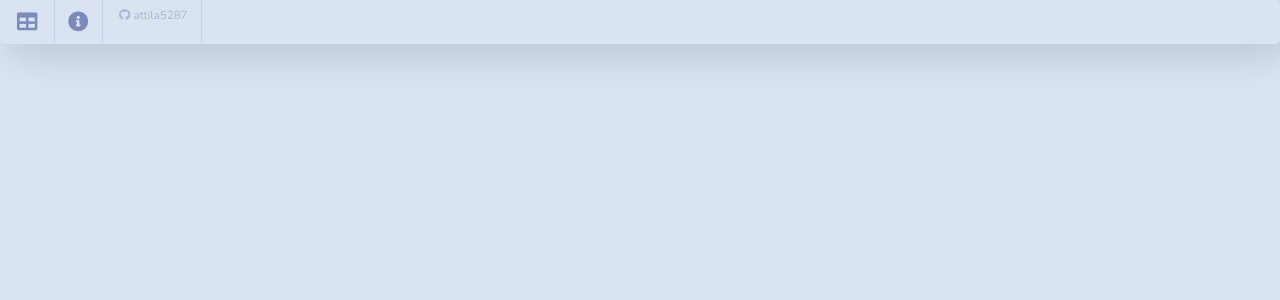
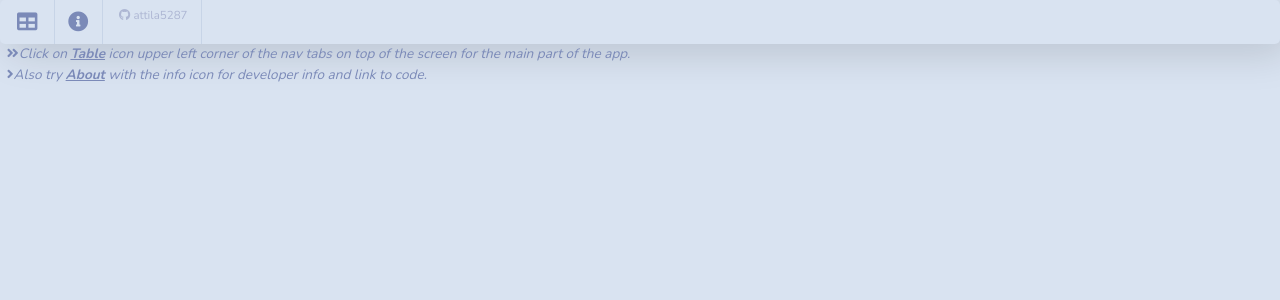
Before and after one commit to attila5287/reactemployee, a React (Create React App) app: page /table in a window 1280 px wide. Shown: the top 300 px of the page. Built offline with nearby package versions, Linux system fonts and the light colour scheme.

Commit message:
user instructions instead fixing client side nav

```diff
--- a/src/components/NavTabs.js
+++ b/src/components/NavTabs.js
@@ -8,36 +8,60 @@ function NavTabs() {
   const location = useLocation();
 
   return (
-		<ul className="nav nav-tabs py-0 text-sm shadow-lg">
-			<li className="nav-item align-items-center">
+		<header>
+			<ul className='nav nav-tabs py-0 text-sm shadow-lg'>
+				<li className='nav-item align-items-center'>
 					<Link
-					to="/"
+						to='/'
 						className={
 							location.pathname === '/' ? 'nav-link active bg-info' : 'nav-link'
 						}
 					>
-					<i className="fas fa-table mx-1"></i>
-					<span className="text-md"></span>
+						<i className='fas fa-table mx-1'></i>
+						<span className='text-md'></span>
 					</Link>
 				</li>
 
-			<li className="nav-item align-items-center">
+				<li className='nav-item align-items-center'>
 					<Link
-					to="/about"
+						to='/about'
 						className={
 							location.pathname === '/about'
 								? 'nav-link active bg-info'
 								: 'nav-link'
 						}
 					>
-					<i className="fas fa-info-circle"></i>
+						<i className='fas fa-info-circle'></i>
 					</Link>
 				</li>
-			<li className="nav-item nav-link disabled align-items-center">
-					<i className="fab fa-github mx-1"></i>
-					<span className="text-sm">attila5287</span>
+				<li className='nav-item nav-link disabled align-items-center'>
+					<i className='fab fa-github mx-1'></i>
+					<span className='text-sm'>attila5287</span>
 				</li>
 			</ul>
+      <p className='mx-2 mb-0'>
+        <span className="fas fa-angle-double-right"></span>
+				<i>
+					Click on{' '}
+					<u>
+						{' '}
+						<b>Table</b>
+					</u>{' '}
+					icon upper left corner of the nav tabs on top of the screen for the
+					main part of the app.
+				</i>
+			</p>
+			<p className='mx-2 mb-0'>
+        <span className="fas fa-angle-right"></span>
+				<i>
+					Also try{' '}
+					<u>
+						<b>About</b>
+					</u>{' '}
+					with the info icon for developer info and link to code.
+				</i>
+			</p>
+		</header>
 	);
 }
 
--- a/src/components/pages/TableAuto.js
+++ b/src/components/pages/TableAuto.js
@@ -27,18 +27,18 @@ function TableAuto() {
 
   useEffect(() => {
     API
-      .fetch(10)
+      .fetch(20)
       .then( ( res ) => {
         console.log( `res`, res )
         const org = helpers.prep(res);
         setRows( org );
         console.log( `org.length`, org.length )
         console.log( `rows.length`, rows.length )
-        if (org.length===10) {
+        if (org.length===20) {
           setInitial( org );
           console.log( `>> ---org`, org );
           console.log( `>> ---initial`, initial );
-          if ( initial.length<1 && org.length ===10) {
+          if ( initial.length<1 && org.length ===20) {
             setInitial( org );
             console.log( `>> ---initial`, initial );
 
```
Lines whose indentation alone changed are shown as unchanged.
